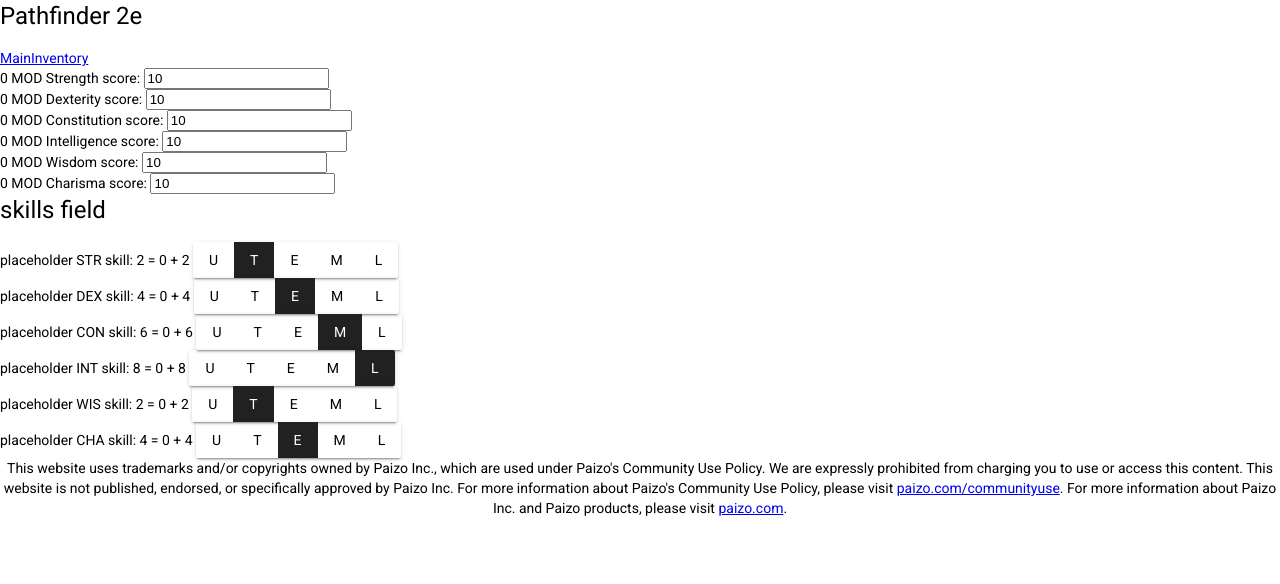
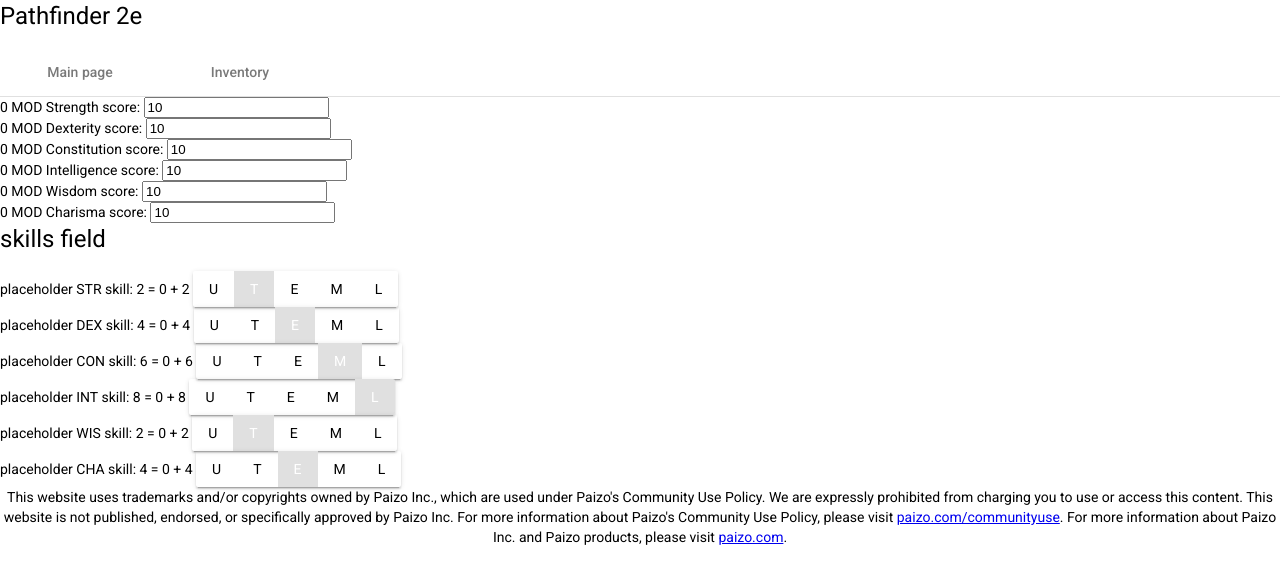
Before and after one commit to Wiljami/pathfinder2EAngular, an Angular app: page /main in a window 1280 px wide. Shown: the top 584 px of the page. Built offline with nearby package versions, Linux system fonts and the light colour scheme.

Commit message:
Add materia nav links for routing and add a basic style to be used.

```diff
--- a/src/app/app.component.ts
+++ b/src/app/app.component.ts
@@ -4,10 +4,12 @@
   selector: 'app-root',
   template: `
     <h1>Pathfinder 2e</h1>
-    <nav>
-      <a routerLink="" routerLinkActive="active">Main</a>
-      <a routerLink="/inventory" routerLinkActive="active">Inventory</a>
+
+    <nav mat-tab-nav-bar>
+      <a mat-tab-link routerLink="/main" routerLinkActive="active">Main page</a>
+      <a mat-tab-link routerLink="/inventory" routerLinkActive="active">Inventory</a>
     </nav>
+
     <div>
       <router-outlet></router-outlet>
     </div>
--- a/src/app/app.module.ts
+++ b/src/app/app.module.ts
@@ -13,6 +13,7 @@
 import { PolicyComponent } from './policy/policy.component';
 import { InventoryComponent } from './inventory/inventory.component';
 import { AppRoutingModule } from './app-routing.module';
+import { MatTabsModule } from '@angular/material/tabs';
 
 @NgModule({
   declarations: [
@@ -29,7 +30,8 @@
     ViewModule,
     BrowserAnimationsModule,
     MatButtonToggleModule,
-    AppRoutingModule
+    AppRoutingModule,
+    MatTabsModule
   ],
   providers: [CharacterService],
   bootstrap: [AppComponent]
--- a/src/styles.css
+++ b/src/styles.css
@@ -1,4 +1,6 @@
 /* You can add global styles to this file, and also import other style files */
+
+@import "~@angular/material/prebuilt-themes/indigo-pink.css";
 
 html, body { height: 100%; }
 body { margin: 0; font-family: Roboto, "Helvetica Neue", sans-serif; }
```
